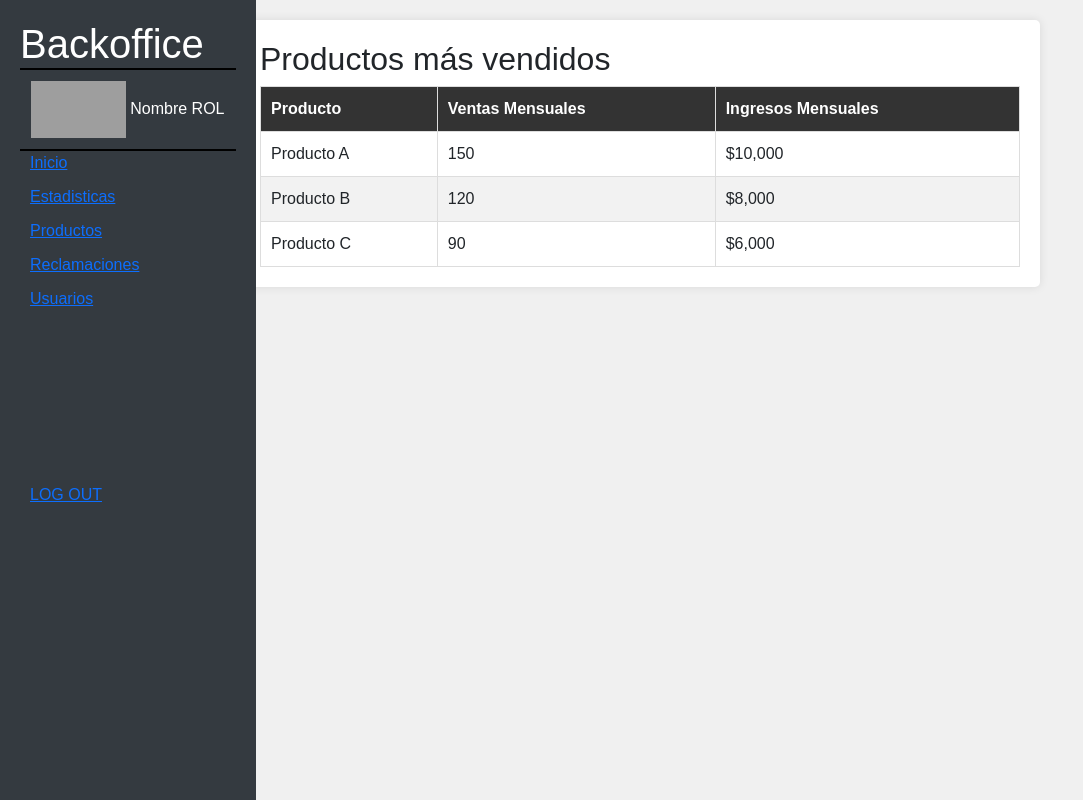
After one commit to CCutar/ProyectoDaw, a PHP site: page /estadisticas.php in a window 1280 px wide. The commit adds this page. Shown: the whole page, without its empty margins (0-1083 px from the left). Run offline with PHP 8.4, Linux system fonts and the light colour scheme; grey boxes are pictures that could not be loaded.

Commit message:
estadisticas

```diff
--- /dev/null
+++ b/DocumentRoot/app/estadisticas.php
@@ -0,0 +1,146 @@
+<?php
+session_start();
+?>
+
+<!DOCTYPE html>
+<html lang="es">
+<head>
+    <meta charset="UTF-8">
+    <meta name="viewport" content="width=, initial-scale=1.0">
+    <link rel="stylesheet" href="sidebar.css">
+    <link href="https://cdn.jsdelivr.net/npm/bootstrap@5.0.0/dist/css/bootstrap.min.css" rel="stylesheet">
+    <title>Home</title>
+    <style>
+         /* Estilo personalizado para la barra de navegación */
+        .sidebar {
+            position: fixed;
+            top: 0;
+            left: 0;
+            height: 100%;
+            width: 20%;
+            background-color: #343a40;
+            padding: 20px;
+            color: #fff;
+        }
+
+        /* Estilo para los íconos de FontAwesome (debes incluir FontAwesome en tu proyecto) */
+        .sidebar i {
+            margin-right: 10px;
+        }
+
+        /* Estilo para los elementos del menú */
+        .sidebar ul {
+            list-style: none;
+            padding: 0;
+        }
+
+        .sidebar ul li {
+            margin-bottom: 10px;
+        }
+    </style>
+    <style>
+        body {
+            font-family: Arial, sans-serif;
+            margin: 0;
+            padding: 0;
+            background-color: #f0f0f0;
+        }
+
+        header {
+            background-color: #333;
+            color: #fff;
+            text-align: center;
+            padding: 20px;
+        }
+
+        h1 {
+            margin: 0;
+        }
+
+        .container {
+            max-width: 800px;
+            margin: 20px auto;
+            background-color: #fff;
+            padding: 20px;
+            border-radius: 5px;
+            box-shadow: 0 0 10px rgba(0, 0, 0, 0.1);
+        }
+
+        table {
+            width: 100%;
+            border-collapse: collapse;
+        }
+
+        table, th, td {
+            border: 1px solid #ddd;
+        }
+
+        th, td {
+            padding: 10px;
+            text-align: left;
+        }
+
+        th {
+            background-color: #333;
+            color: #fff;
+        }
+
+        tr:nth-child(even) {
+            background-color: #f2f2f2;
+        }
+    </style>
+</head>
+<body>
+<div class="sidebar">
+        <h1>Backoffice</h1>
+        <div class="info-menu-lateral">
+            <img class="logo-menu-lateral" src="https://www.logomaker.com/api/main/images/1j+ojFVDOMkX9Wytexe43D6kh...OJqBBPmhrFwXs1M3EMoAJtliklh...Rs9...8+ " alt="Logo de la empresa" width="95" height="57">
+            <a>Nombre</a>
+            <a>ROL</a>
+        </div>
+        <ul>
+            <li><a href="main.php"><i class="fas fa-home"></i> Inicio</a></li>
+            <li><a href="estadisticas.php"><i class="fas fa-chart-bar"></i>Estadisticas</a></li>
+            <li><a href="#"><i class="fas fa-users"></i> Productos</a></li>
+            <li><a href="#"><i class="fas fa-cog"></i> Reclamaciones</a></li>
+            <li><a href="#"><i class="fas fa-cog"></i> Usuarios</a></li>
+        </ul>
+        <section class="logout">
+            <a href="kill.php"><i class="fas fa-cog"></i> LOG OUT</a>
+
+        </section>
+    </div>
+    <div class="container">
+        <h2>Productos más vendidos</h2>
+        <table>
+            <thead>
+                <tr>
+                    <th>Producto</th>
+                    <th>Ventas Mensuales</th>
+                    <th>Ingresos Mensuales</th>
+                </tr>
+            </thead>
+            <tbody>
+                <tr>
+                    <td>Producto A</td>
+                    <td>150</td>
+                    <td>$10,000</td>
+                </tr>
+                <tr>
+                    <td>Producto B</td>
+                    <td>120</td>
+                    <td>$8,000</td>
+                </tr>
+                <tr>
+                    <td>Producto C</td>
+                    <td>90</td>
+                    <td>$6,000</td>
+                </tr>
+                <!-- Agrega más filas con información de productos aquí -->
+            </tbody>
+        </table>
+    </div>
+
+
+</body>
+</html>
--- a/DocumentRoot/app/main.php
+++ b/DocumentRoot/app/main.php
@@ -9,7 +9,7 @@ session_start();
     <meta name="viewport" content="width=, initial-scale=1.0">
     <link rel="stylesheet" href="sidebar.css">
     <link href="https://cdn.jsdelivr.net/npm/bootstrap@5.0.0/dist/css/bootstrap.min.css" rel="stylesheet">
-    <title>Document</title>
+    <title>Home</title>
     <style>
          /* Estilo personalizado para la barra de navegación */
         .sidebar {
@@ -49,7 +49,7 @@ session_start();
         </div>
         <ul>
             <li><a href="main.php"><i class="fas fa-home"></i> Inicio</a></li>
-            <li><a href="#"><i class="fas fa-chart-bar"></i> Pedidos</a></li>
+            <li><a href="estadisticas.php"><i class="fas fa-chart-bar"></i> Estadisticas</a></li>
             <li><a href="#"><i class="fas fa-users"></i> Productos</a></li>
             <li><a href="#"><i class="fas fa-cog"></i> Reclamaciones</a></li>
             <li><a href="#"><i class="fas fa-cog"></i> Usuarios</a></li>
@@ -72,7 +72,7 @@ session_start();
             </div>
             <div class="top-right">
                 <h2>Ventas mensuales </h2>
-                <img src="http://2.bp.blogspot.com/_QiCa_HtqEag/TBenazjFF0I/AAAAAAAAAAM/Hvp5sAJwcwE/s1600/1.jpg" alt="imagen2">
+                <img src="https://mktefa.ditrendia.es/hubfs/Imagen7.png" alt="imagen2">
             </div>
             <div class="bottom-left">
                 <h2>Ventas Anuales </h2>
```
